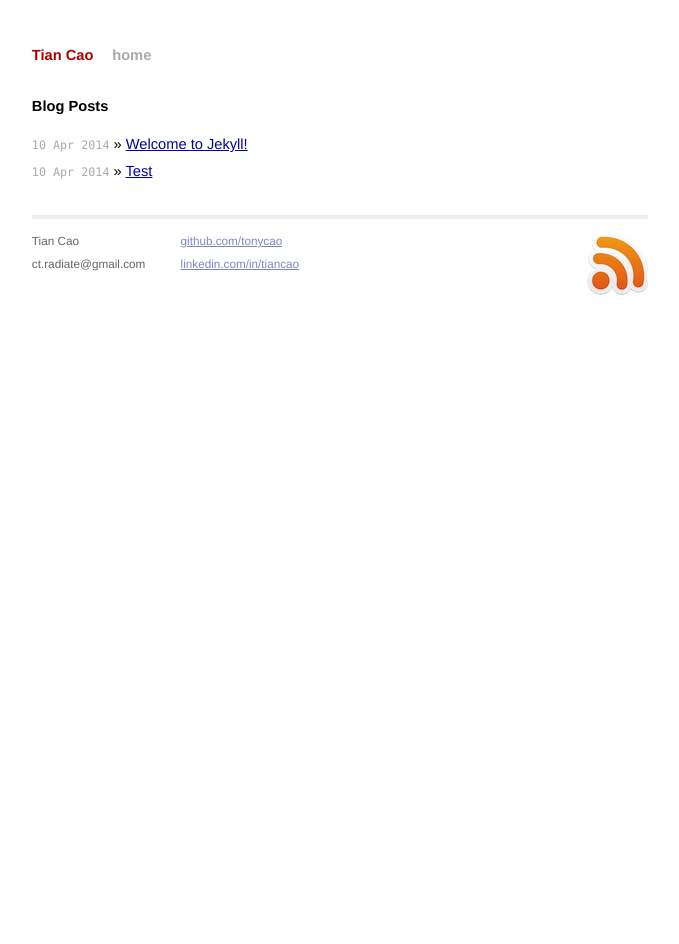
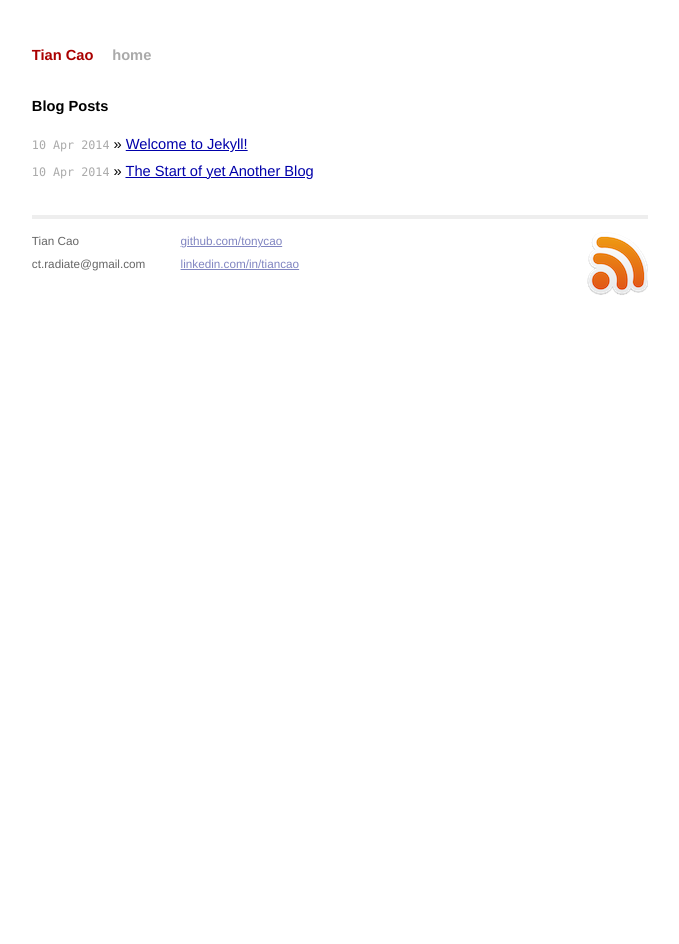
Before and after one commit to tonycao/tonycao.github.io, a Jekyll site: the page built from index.html, in a window 1280 px wide. Shown: the whole page, without its empty margins (300-979 px from the left). Built offline with Jekyll 4.4.1, drawn with Linux system fonts in a browser that asks for light colours; Markdown is read by kramdown in place of the engine named in the settings.

Commit message:
update test post

```diff
--- a/_posts/2014-04-10-test.md
+++ b/_posts/2014-04-10-test.md
@@ -1,3 +1,9 @@
+---
+layout: post
+title: The Start of yet Another Blog
+---
+
+
 # Mou
 
 ![Mou icon](http://mouapp.com/Mou_128.png)
```
